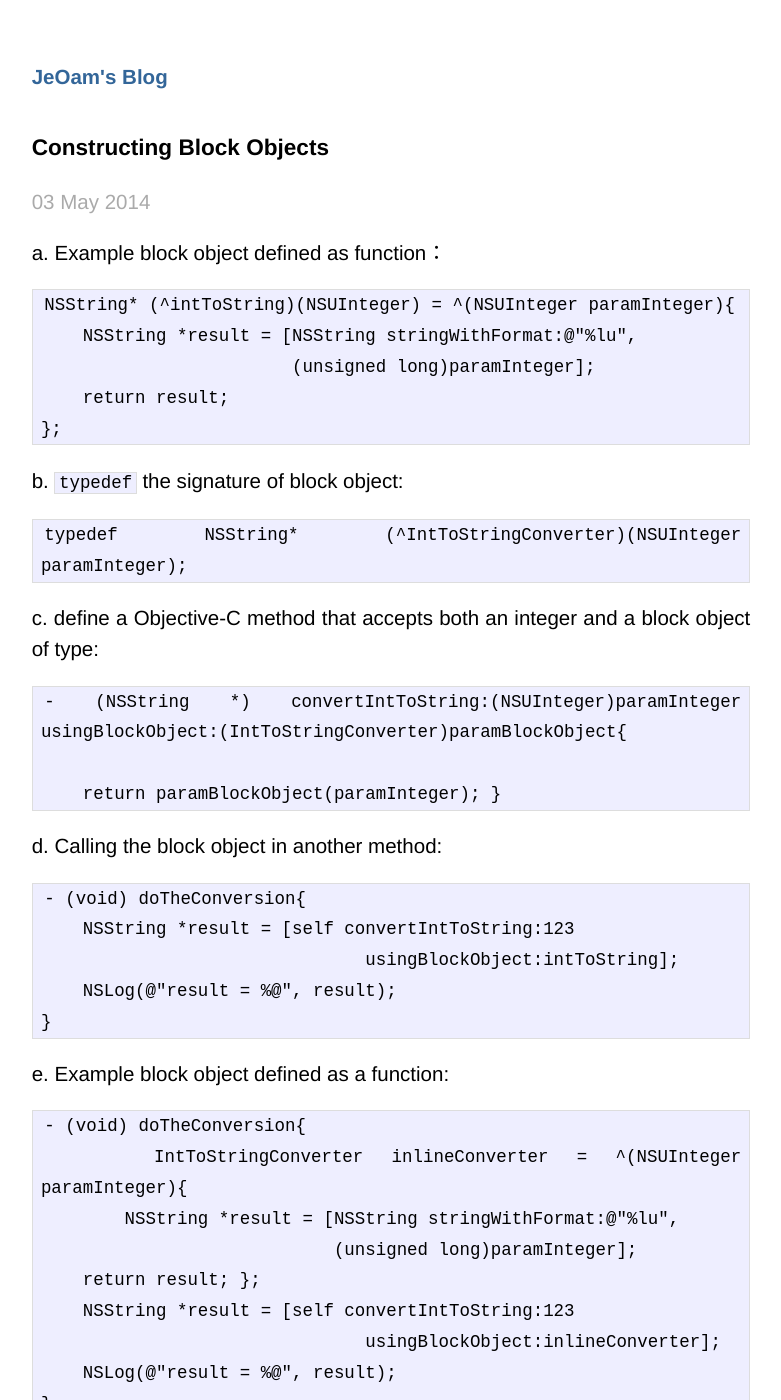
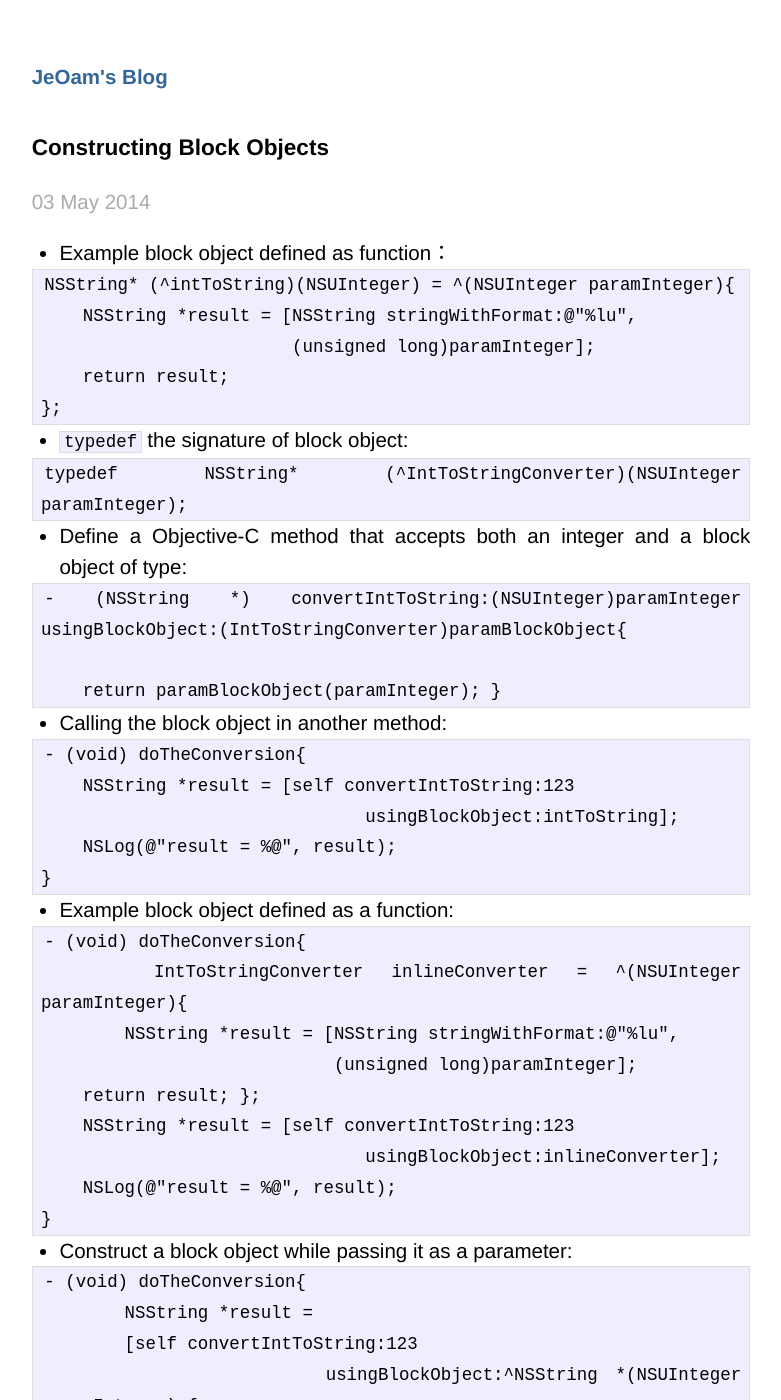
Before and after one commit to JeOam/jeoam.github.io, a Jekyll site: the page built from _posts/2014-05-03-Block-Object.md, in a window 1280 px wide and 1400 px high. Shown: the whole window, without its empty margins (249-1030 px from the left). Built offline with Jekyll 4.4.1, drawn with Linux system fonts in a browser that asks for light colours; Markdown is read by kramdown in place of the engine named in the settings; some of the changed text lies outside the part shown.

Commit message:
fixed error

````diff
--- a/_posts/2014-05-03-Block-Object.md
+++ b/_posts/2014-05-03-Block-Object.md
@@ -3,7 +3,7 @@ layout: post
 title: Constructing Block Objects
 ---
 
-a. Example block object defined as function：
+* Example block object defined as function：
 
 ```Objective-C
 NSString* (^intToString)(NSUInteger) = ^(NSUInteger paramInteger){
@@ -13,13 +13,13 @@ NSString* (^intToString)(NSUInteger) = ^(NSUInteger paramInteger){
 };
 ```
 
-b. `typedef` the signature of block object:
+* `typedef` the signature of block object:
 
 ```Objective-C
 typedef NSString* (^IntToStringConverter)(NSUInteger paramInteger);
 ```
 
-c. define a Objective-C method that accepts both an integer and a block object of type:
+* Define a Objective-C method that accepts both an integer and a block object of type:
 
 ```Objective-C
 - (NSString *) convertIntToString:(NSUInteger)paramInteger usingBlockObject:(IntToStringConverter)paramBlockObject{
@@ -27,7 +27,7 @@ c. define a Objective-C method that accepts both an integer and a block object o
     return paramBlockObject(paramInteger); }
 ```
 
-d. Calling the block object in another method:
+* Calling the block object in another method:
 
 ```Objective-C
 - (void) doTheConversion{
@@ -37,7 +37,7 @@ d. Calling the block object in another method:
 }
 ```
 
-e. Example block object defined as a function:
+* Example block object defined as a function:
 
 ```Objective-C
 - (void) doTheConversion{
@@ -51,7 +51,7 @@ e. Example block object defined as a function:
 }
 ```
 
-f. construct a block object while passing it as a parameter:
+* Construct a block object while passing it as a parameter:
 
 ```Objective-C
 - (void) doTheConversion{
````
